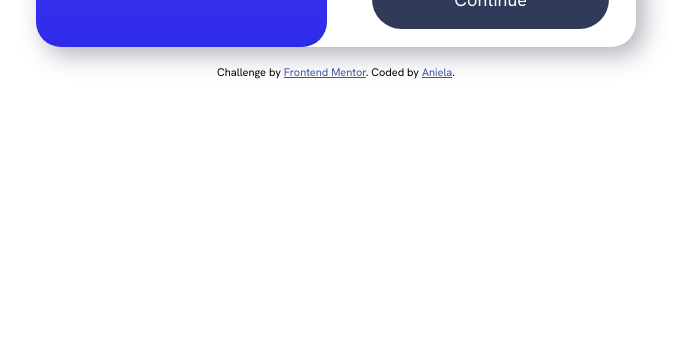
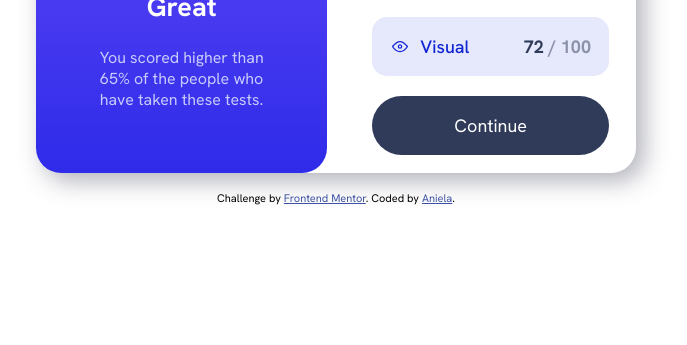
Before and after one commit to AnielaB/results-summary, a plain HTML site: page index.html in a window 1280 px wide. Shown: the part 455-800 px from the top of the page, without its empty margins (304-991 px from the left). Drawn offline with Linux system fonts and the light colour scheme.

Commit message:
Update style.css

```diff
--- a/style.css
+++ b/style.css
@@ -7,10 +7,17 @@
     box-sizing: border-box;
 }
 
-body{
-    margin: 2rem;
-    font-family: HankenGrotesk;
-    font-size: 1rem;
+body {
+  margin: 0;
+}
+
+body {
+  min-height: 100vh;
+  display: grid;
+  place-content: center;
+  margin-inline: 0.5rem;
+  font-family: HankenGrotesk;
+  font-size: 1rem;
 }
 
 main{
```
